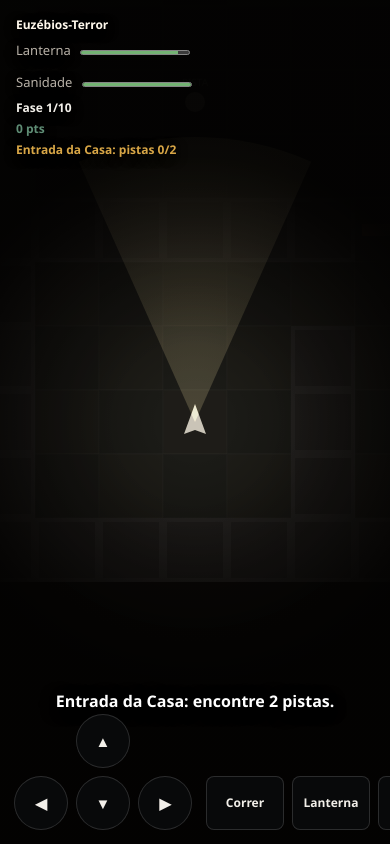
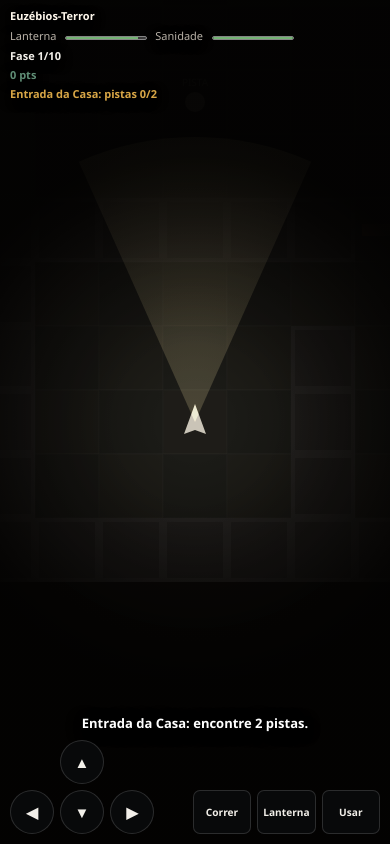
Before and after one commit to Creverson92/terror-game, a website: page index.html in a window 390 px wide. Both pictures are taken after a click on the button "Iniciar". Drawn offline with Linux system fonts and the light colour scheme; no server answers.

Commit message:
Fix mobile touch controls layout

```diff
--- a/styles.css
+++ b/styles.css
@@ -302,10 +302,12 @@ meter {
 .touch-controls {
   display: none;
   position: absolute;
-  inset: auto 14px 14px;
+  left: max(10px, env(safe-area-inset-left));
+  right: max(10px, env(safe-area-inset-right));
+  bottom: max(10px, env(safe-area-inset-bottom));
   justify-content: space-between;
   align-items: end;
-  gap: 14px;
+  gap: 10px;
   pointer-events: none;
 }
 
@@ -358,18 +360,31 @@ meter {
 }
 
 @media (max-width: 720px) {
+  html,
+  body {
+    min-height: 100dvh;
+  }
+
   body {
     touch-action: none;
   }
 
   .hud {
     grid-template-columns: 1fr;
-    gap: 8px;
-    font-size: 12px;
+    inset: 8px 10px auto;
+    gap: 5px;
+    font-size: 11px;
   }
 
   .meters {
     justify-content: flex-start;
+    gap: 8px;
+    font-size: 11px;
+  }
+
+  meter {
+    width: 82px;
+    height: 8px;
   }
 
   .objective {
@@ -392,14 +407,72 @@ meter {
 
   .touch-controls {
     display: flex;
+    z-index: 2;
   }
 
   .prompt {
-    bottom: 132px;
+    bottom: calc(112px + env(safe-area-inset-bottom));
+    font-size: 13px;
   }
 
   .menu-content {
     max-height: 100vh;
     overflow-y: auto;
   }
+
+  .touch-controls button {
+    min-width: 44px;
+    min-height: 44px;
+    width: 44px;
+    height: 44px;
+    padding: 0;
+    font-size: 15px;
+  }
+
+  .touch-pad,
+  .touch-actions {
+    gap: 6px;
+  }
+
+  .touch-pad div,
+  .touch-actions {
+    gap: 6px;
+  }
+
+  .touch-actions {
+    display: grid;
+    grid-template-columns: repeat(3, minmax(0, 1fr));
+    width: min(48vw, 210px);
+  }
+
+  .touch-actions button {
+    width: 100%;
+    min-width: 0;
+    height: 44px;
+    border-radius: 7px;
+    font-size: clamp(9px, 2.6vw, 11px);
+    white-space: normal;
+    line-height: 1.05;
+  }
 }
+
+@media (max-width: 380px) {
+  .touch-controls {
+    gap: 6px;
+  }
+
+  .touch-controls button {
+    min-width: 39px;
+    min-height: 39px;
+    width: 39px;
+    height: 39px;
+  }
+
+  .touch-actions {
+    width: min(50vw, 174px);
+  }
+
+  .prompt {
+    bottom: calc(102px + env(safe-area-inset-bottom));
+  }
+}
```
